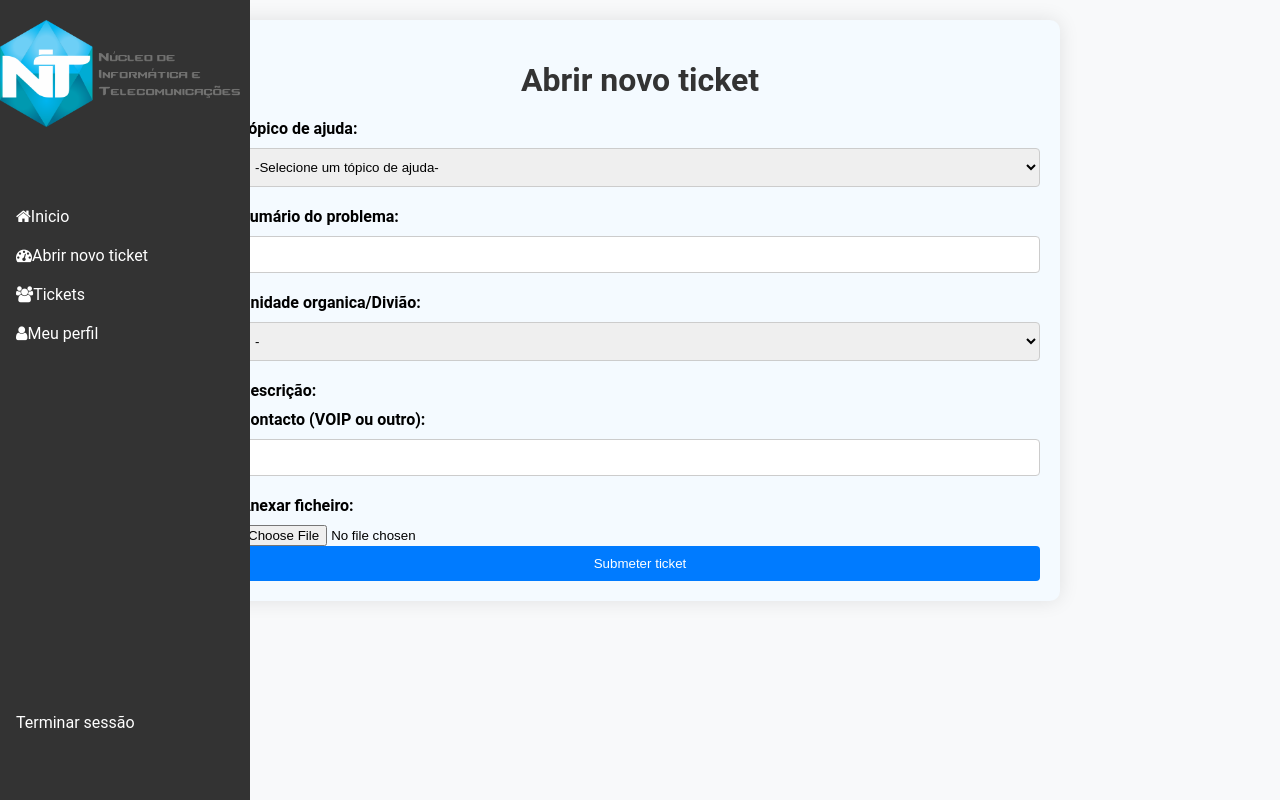
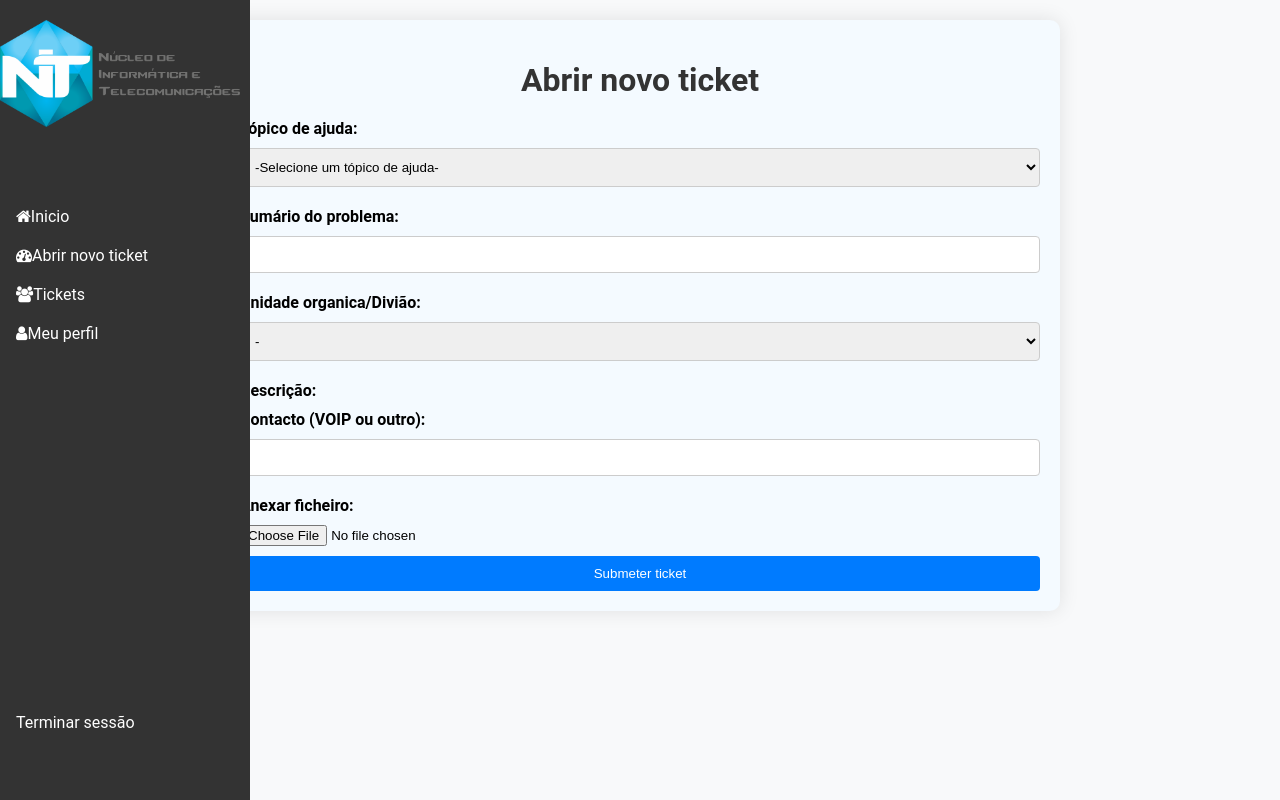
Before and after one commit to RafaelPereira014/helpdesk_nit, a Flask app: page /new_ticket in a window 1280 px wide. Run offline with Flask 2, Linux system fonts and the light colour scheme; a user stored in the database is signed in; data comes from the database, SQL or seed files in the repository; some libraries are stand-ins or nearby versions.

Commit message:
project evolutions

```diff
--- a/templates/new_ticket.html
+++ b/templates/new_ticket.html
@@ -123,9 +123,9 @@
             <input type="text" id="contacto" name="contacto" required>
             <!-- Download link for default file -->
             <label for="file">Anexar ficheiro:</label>
-            <input type="file" id="file" name="file">
+            <input type="file" id="file" name="file " >
 
-            <button type="submit" id="submit_button">Submeter ticket</button>
+            <button type="submit" id="submit_button" style="margin-top: 10px;">Submeter ticket</button>
             <div id="loader">
                 <i class="fa fa-spinner fa-spin"></i>A submeter o ticket.Por favor aguarde...
             </div>
```
